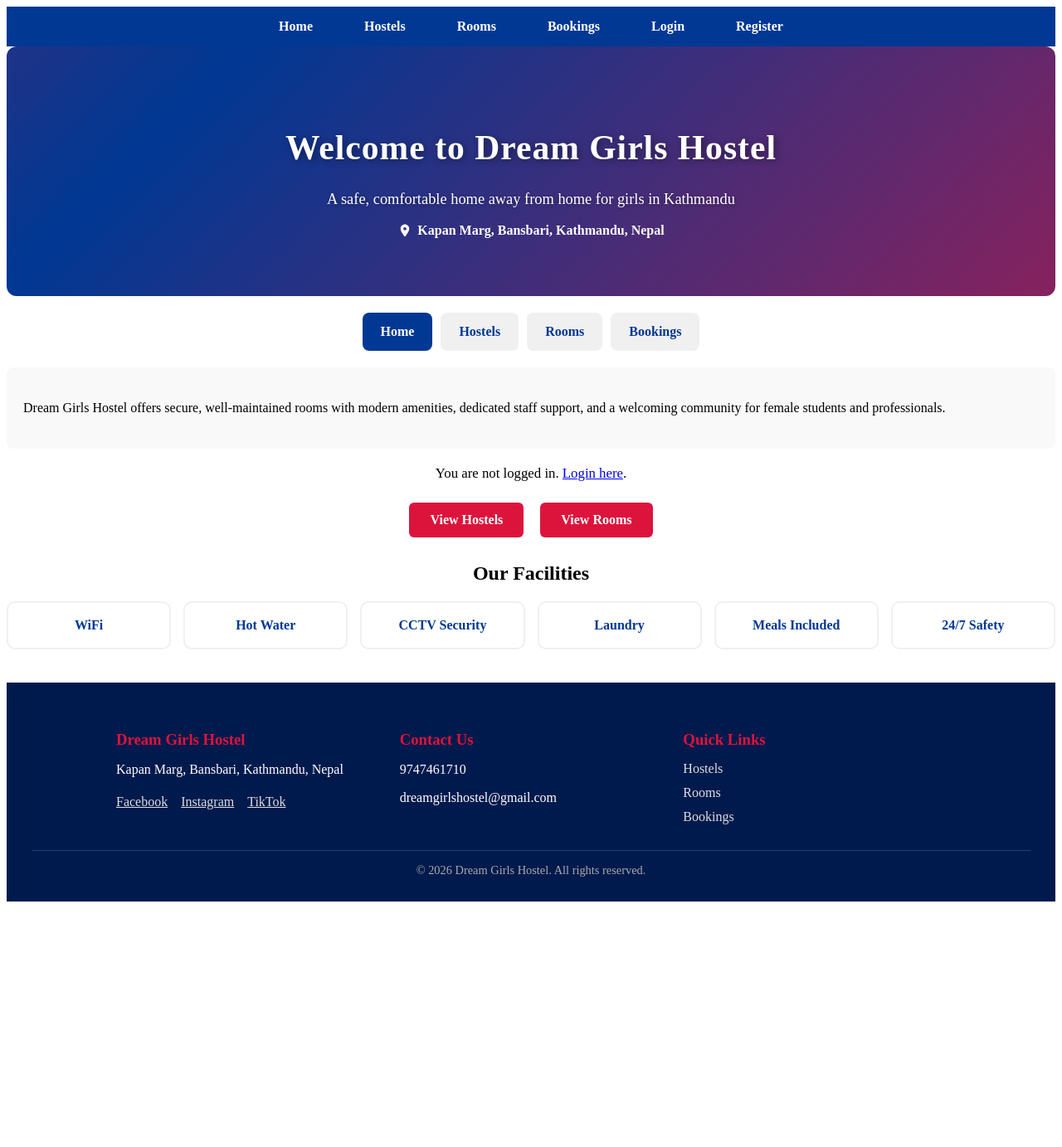
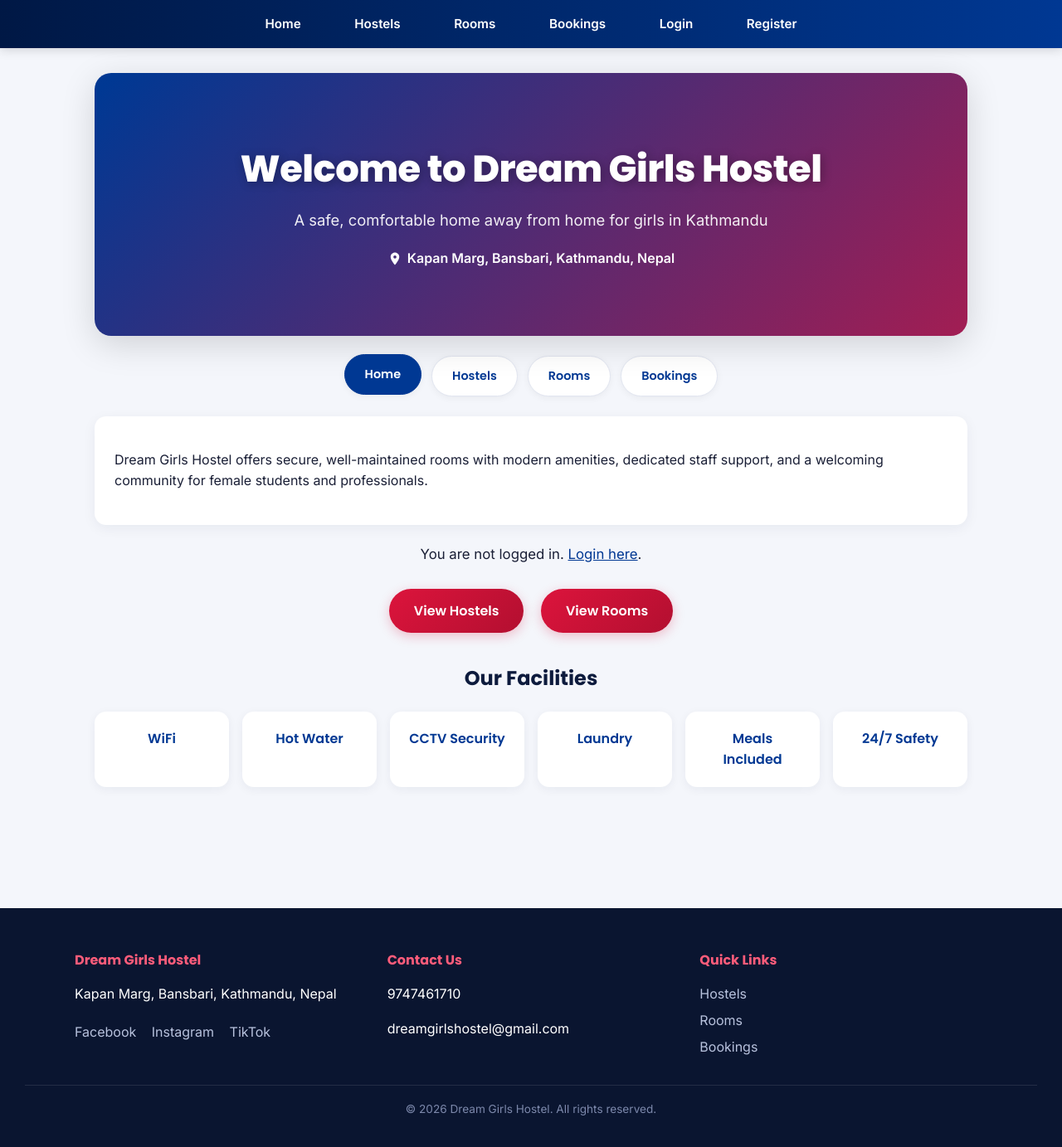
Before and after one commit to Sulavnepal12/Hostel-booking, a Flask app: page / in a window 1280 px wide. Shown: the whole page at 83% size. Before the commit the page ends 1087 px from the top, so only its background shows below. Run offline with Flask 3, Linux system fonts and the light colour scheme.

Commit message:
style: modernize UI with updated fonts, forms, cards, and add split-panel auth and status badges

```diff
--- a/app/static/css/style.css
+++ b/app/static/css/style.css
@@ -1,36 +1,75 @@
+@import url('https://fonts.googleapis.com/css2?family=Poppins:wght@400;500;600;700;800&family=Inter:wght@400;500;600&display=swap');
+
+* {
+    box-sizing: border-box;
+}
+
+body {
+    font-family: 'Inter', -apple-system, sans-serif;
+    margin: 0;
+    background: #f4f6fb;
+    color: #1a1f36;
+    line-height: 1.6;
+}
+
+h1, h2, h3 {
+    font-family: 'Poppins', sans-serif;
+    font-weight: 700;
+    color: #0d1b3d;
+    margin-top: 0;
+}
+
+a {
+    color: #003893;
+}
+
+.container {
+    max-width: 1100px;
+    margin: 0 auto;
+    padding: 30px 24px 60px;
+}
+
 .navbar {
     display: flex;
     justify-content: center;
     align-items: center;
-    background: #003893;
-    padding: 15px 30px;
+    background: linear-gradient(90deg, #001845, #003893);
+    padding: 16px 30px;
     flex-wrap: wrap;
+    box-shadow: 0 2px 12px rgba(0,0,0,0.15);
+    position: sticky;
+    top: 0;
+    z-index: 100;
 }
 
 .nav-links a {
     color: white;
     text-decoration: none;
-    margin: 0 15px;
+    margin: 0 14px;
     font-weight: 600;
-    padding: 8px 14px;
-    border-radius: 6px;
-    transition: background 0.2s;
+    font-size: 0.95rem;
+    padding: 10px 16px;
+    border-radius: 8px;
+    transition: all 0.2s ease;
 }
 
 .nav-links a:hover {
     background: rgba(255,255,255,0.15);
+    transform: translateY(-1px);
 }
 
+/* ===== HERO / HOMEPAGE BANNER ===== */
 .hero {
     position: relative;
-    padding: 70px 20px;
-    border-radius: 12px;
-    margin-bottom: 20px;
+    padding: 80px 30px;
+    border-radius: 20px;
+    margin-bottom: 24px;
     overflow: hidden;
     background: linear-gradient(-45deg, #DC143C, #003893, #DC143C, #003893);
     background-size: 400% 400%;
-    animation: gradientShift 12s ease infinite;
+    animation: gradientShift 14s ease infinite;
     text-align: center;
+    box-shadow: 0 10px 40px rgba(0,0,0,0.15);
 }
 
 @keyframes gradientShift {
@@ -41,17 +80,17 @@
 
 .hero-title {
     color: white;
-    font-size: 2.6rem;
-    font-weight: 900;
-    text-shadow: 2px 2px 8px rgba(0,0,0,0.4);
-    letter-spacing: 1px;
+    font-size: 2.8rem;
+    font-weight: 800;
+    text-shadow: 2px 2px 12px rgba(0,0,0,0.3);
+    letter-spacing: -0.5px;
+    margin: 0;
 }
 
 .tagline {
-    color: white;
+    color: rgba(255,255,255,0.92);
     font-size: 1.15rem;
-    margin-top: 10px;
-    text-shadow: 1px 1px 4px rgba(0,0,0,0.3);
+    margin-top: 12px;
 }
 
 .hero-location {
@@ -60,113 +99,305 @@
     justify-content: center;
     gap: 6px;
     color: white;
-    margin-top: 15px;
+    margin-top: 18px;
     font-weight: 600;
 }
 
 .quick-nav {
     display: flex;
     justify-content: center;
-    gap: 10px;
-    margin: 20px 0;
+    gap: 12px;
+    margin: 24px 0;
     flex-wrap: wrap;
 }
 
 .quick-nav-item {
-    background: #f0f0f0;
+    background: white;
     color: #003893;
-    padding: 12px 20px;
-    border-radius: 8px;
+    padding: 12px 24px;
+    border-radius: 30px;
     text-decoration: none;
-    font-weight: bold;
-    border: 2px solid transparent;
-    transition: 0.2s;
+    font-weight: 600;
+    font-family: 'Poppins', sans-serif;
+    font-size: 0.9rem;
+    border: 1.5px solid #e1e5f0;
+    transition: all 0.2s ease;
+    box-shadow: 0 2px 8px rgba(0,0,0,0.05);
 }
 
 .quick-nav-item:hover, .quick-nav-item.active {
     background: #003893;
     color: white;
+    border-color: #003893;
+    transform: translateY(-2px);
 }
 
 .intro-box {
-    background: #f9f9f9;
-    padding: 20px;
-    border-radius: 8px;
-    margin-bottom: 20px;
-    line-height: 1.6;
+    background: white;
+    padding: 24px;
+    border-radius: 14px;
+    margin-bottom: 22px;
+    box-shadow: 0 4px 16px rgba(15,30,70,0.06);
 }
 
 .welcome-msg {
     text-align: center;
-    margin: 15px 0;
+    margin: 18px 0;
     font-size: 1.05rem;
 }
 
 .cta-buttons {
     text-align: center;
-    margin: 25px 0;
+    margin: 28px 0;
 }
 
 .cta-buttons .btn {
     display: inline-block;
-    background: #DC143C;
+    background: linear-gradient(135deg, #DC143C, #b30f30);
     color: white;
-    padding: 12px 25px;
+    padding: 14px 30px;
     margin: 0 8px;
-    border-radius: 6px;
+    border-radius: 30px;
     text-decoration: none;
-    font-weight: bold;
+    font-family: 'Poppins', sans-serif;
+    font-weight: 600;
+    box-shadow: 0 4px 14px rgba(220, 20, 60, 0.25);
+    transition: all 0.2s ease;
 }
 
 .cta-buttons .btn:hover {
-    background: #a80f2d;
+    transform: translateY(-2px);
+    box-shadow: 0 6px 20px rgba(220, 20, 60, 0.35);
 }
 
 .facilities {
-    margin: 30px 0;
+    margin: 36px 0;
     text-align: center;
 }
 
 .facility-grid {
     display: grid;
-    grid-template-columns: repeat(auto-fit, minmax(140px, 1fr));
-    gap: 15px;
-    margin-top: 15px;
+    grid-template-columns: repeat(auto-fit, minmax(150px, 1fr));
+    gap: 16px;
+    margin-top: 18px;
 }
 
 .facility-item {
     background: white;
-    border: 2px solid #f0f0f0;
-    padding: 18px;
+    border: none;
+    padding: 20px;
+    border-radius: 14px;
+    font-weight: 600;
+    font-family: 'Poppins', sans-serif;
+    color: #003893;
+    box-shadow: 0 3px 12px rgba(15,30,70,0.06);
+    transition: transform 0.2s ease;
+}
+
+.facility-item:hover {
+    transform: translateY(-3px);
+}
+
+form {
+    background: white;
+    padding: 28px 30px;
+    border-radius: 16px;
+    box-shadow: 0 4px 20px rgba(15, 30, 70, 0.08);
+    max-width: 520px;
+    margin: 20px 0;
+}
+
+form label {
+    display: block;
+    font-family: 'Poppins', sans-serif;
+    font-weight: 600;
+    font-size: 0.85rem;
+    color: #4a5578;
+    margin: 16px 0 6px;
+    text-transform: uppercase;
+    letter-spacing: 0.03em;
+}
+
+form label:first-of-type {
+    margin-top: 0;
+}
+
+form input[type="text"],
+form input[type="password"],
+form input[type="email"],
+form input[type="number"],
+form input[type="date"],
+form input[type="file"] {
+    width: 100%;
+    padding: 12px 14px;
+    border: 1.5px solid #e1e5f0;
     border-radius: 10px;
+    font-size: 0.95rem;
+    font-family: 'Inter', sans-serif;
+    background: #f9fafc;
+    transition: all 0.2s ease;
+}
+
+form input:focus {
+    outline: none;
+    border-color: #003893;
+    background: white;
+    box-shadow: 0 0 0 4px rgba(0, 56, 147, 0.1);
+}
+
+form button, button {
+    background: linear-gradient(135deg, #DC143C, #b30f30);
+    color: white;
+    border: none;
+    padding: 13px 26px;
+    border-radius: 10px;
+    font-family: 'Poppins', sans-serif;
     font-weight: 600;
+    font-size: 0.95rem;
+    cursor: pointer;
+    margin-top: 18px;
+    transition: all 0.2s ease;
+    box-shadow: 0 4px 14px rgba(220, 20, 60, 0.25);
+}
+
+form button:hover, button:hover {
+    transform: translateY(-2px);
+    box-shadow: 0 6px 20px rgba(220, 20, 60, 0.35);
+}
+
+form button + button,
+.hostel-card button,
+.room-card button,
+.booking-card button {
+    background: white;
+    color: #003893;
+    border: 1.5px solid #d5deee;
+    box-shadow: none;
+    margin-right: 8px;
+}
+
+form button + button:hover,
+.hostel-card button:hover,
+.room-card button:hover,
+.booking-card button:hover {
+    background: #f0f4fb;
+    transform: translateY(-1px);
+}
+
+button[onclick*="delete"], button[onclick*="Delete"] {
+    color: #DC143C;
+    border-color: #f3c4cf;
+}
+button[onclick*="delete"]:hover, button[onclick*="Delete"]:hover {
+    background: #fff0f2;
+}
+
+#message, #addMessage, #addRoomMessage, #bookingMessage {
+    font-weight: 600;
+    margin-top: 12px;
+    padding: 10px 14px;
+    border-radius: 8px;
+}
+
+.success {
+    background: #e6f7ec;
+    color: #1a7a3c;
+}
+
+.error {
+    background: #fdeaea;
+    color: #c0263a;
+}
+.hostel-card, .room-card, .booking-card {
+    background: white;
+    border: none;
+    border-radius: 16px;
+    padding: 22px 24px;
+    margin-bottom: 20px;
+    box-shadow: 0 4px 18px rgba(15, 30, 70, 0.07);
+    transition: transform 0.2s ease, box-shadow 0.2s ease;
+}
+
+.hostel-card:hover, .room-card:hover, .booking-card:hover {
+    transform: translateY(-3px);
+    box-shadow: 0 8px 28px rgba(15, 30, 70, 0.12);
+}
+
+.hostel-card h3, .room-card h3, .booking-card h3 {
+    font-size: 1.3rem;
+    margin-bottom: 10px;
     color: #003893;
 }
 
+.room-grid {
+    display: grid;
+    grid-template-columns: repeat(auto-fit, minmax(240px, 1fr));
+    gap: 22px;
+    margin: 20px 0;
+}
+
+.room-image {
+    width: 100%;
+    height: 170px;
+    object-fit: cover;
+    border-radius: 12px;
+    margin-bottom: 12px;
+}
+
+.room-image-placeholder {
+    width: 100%;
+    height: 170px;
+    background: linear-gradient(135deg, #eef2fb, #e2e8f5);
+    border-radius: 12px;
+    margin-bottom: 12px;
+    display: flex;
+    align-items: center;
+    justify-content: center;
+    color: #9aa5c0;
+    font-size: 0.9rem;
+    font-weight: 500;
+}
+
+.warden-info {
+    background: linear-gradient(135deg, #f0f5ff, #e8f0ff);
+    border-left: 4px solid #003893;
+    padding: 16px 18px;
+    margin: 16px 0;
+    border-radius: 10px;
+}
+
+.warden-info strong {
+    color: #003893;
+    font-family: 'Poppins', sans-serif;
+}
+
+/* ===== FOOTER ===== */
 .site-footer {
-    background: #001a4d;
+    background: #0a1530;
     color: white;
-    padding: 40px 30px 15px;
-    margin-top: 40px;
+    padding: 50px 30px 20px;
+    margin-top: 50px;
 }
 
 .footer-grid {
     display: grid;
     grid-template-columns: repeat(auto-fit, minmax(200px, 1fr));
-    gap: 25px;
-    max-width: 1000px;
+    gap: 30px;
+    max-width: 1100px;
     margin: 0 auto;
 }
 
 .footer-grid h3 {
-    color: #DC143C;
-    margin-bottom: 10px;
+    color: #ff5c7a;
+    margin-bottom: 12px;
+    font-size: 1rem;
 }
 
 .footer-grid a {
-    color: #ddd;
+    color: #b8c2dd;
     text-decoration: none;
-    line-height: 1.8;
+    line-height: 2;
+    transition: color 0.2s;
 }
 
 .footer-grid a:hover {
@@ -174,71 +405,19 @@
 }
 
 .social-links {
-    margin-top: 10px;
+    margin-top: 12px;
 }
 
 .social-links a {
     display: inline-block;
-    margin-right: 12px;
-    color: #ddd;
-    text-decoration: underline;
-}
-
-.social-links a:hover {
-    color: white;
+    margin-right: 14px;
 }
 
 .footer-bottom {
     text-align: center;
-    margin-top: 25px;
-    padding-top: 15px;
-    border-top: 1px solid rgba(255,255,255,0.15);
-    font-size: 0.9rem;
-    color: #aaa;
+    margin-top: 30px;
+    padding-top: 18px;
+    border-top: 1px solid rgba(255,255,255,0.1);
+    font-size: 0.85rem;
+    color: #7c88ab;
 }
-.warden-info {
-    background: #f0f4ff;
-    border-left: 4px solid #003893;
-    padding: 10px 15px;
-    margin: 12px 0;
-    border-radius: 6px;
-}
-
-.warden-info strong {
-    color: #003893;
-}
-.room-grid {
-    display: grid;
-    grid-template-columns: repeat(auto-fit, minmax(220px, 1fr));
-    gap: 20px;
-    margin: 20px 0;
-}
-
-.room-card {
-    background: white;
-    border: 1px solid #e0e0e0;
-    border-radius: 10px;
-    padding: 15px;
-    box-shadow: 0 2px 6px rgba(0,0,0,0.08);
-}
-
-.room-image {
-    width: 100%;
-    height: 150px;
-    object-fit: cover;
-    border-radius: 8px;
-    margin-bottom: 10px;
-}
-
-.room-image-placeholder {
-    width: 100%;
-    height: 150px;
-    background: #f0f0f0;
-    border-radius: 8px;
-    margin-bottom: 10px;
-    display: flex;
-    align-items: center;
-    justify-content: center;
-    color: #999;
-    font-size: 0.9rem;
-}
```
